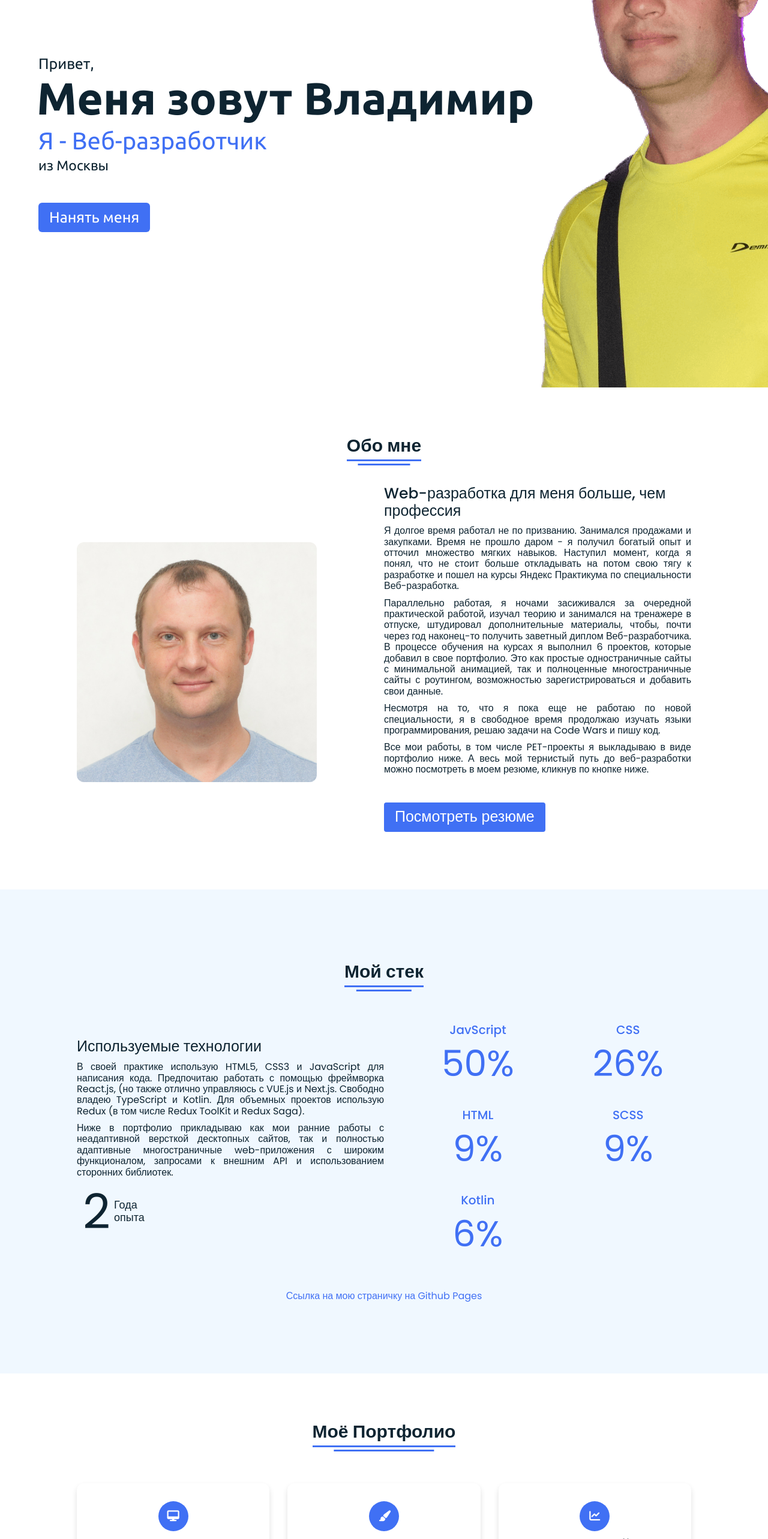
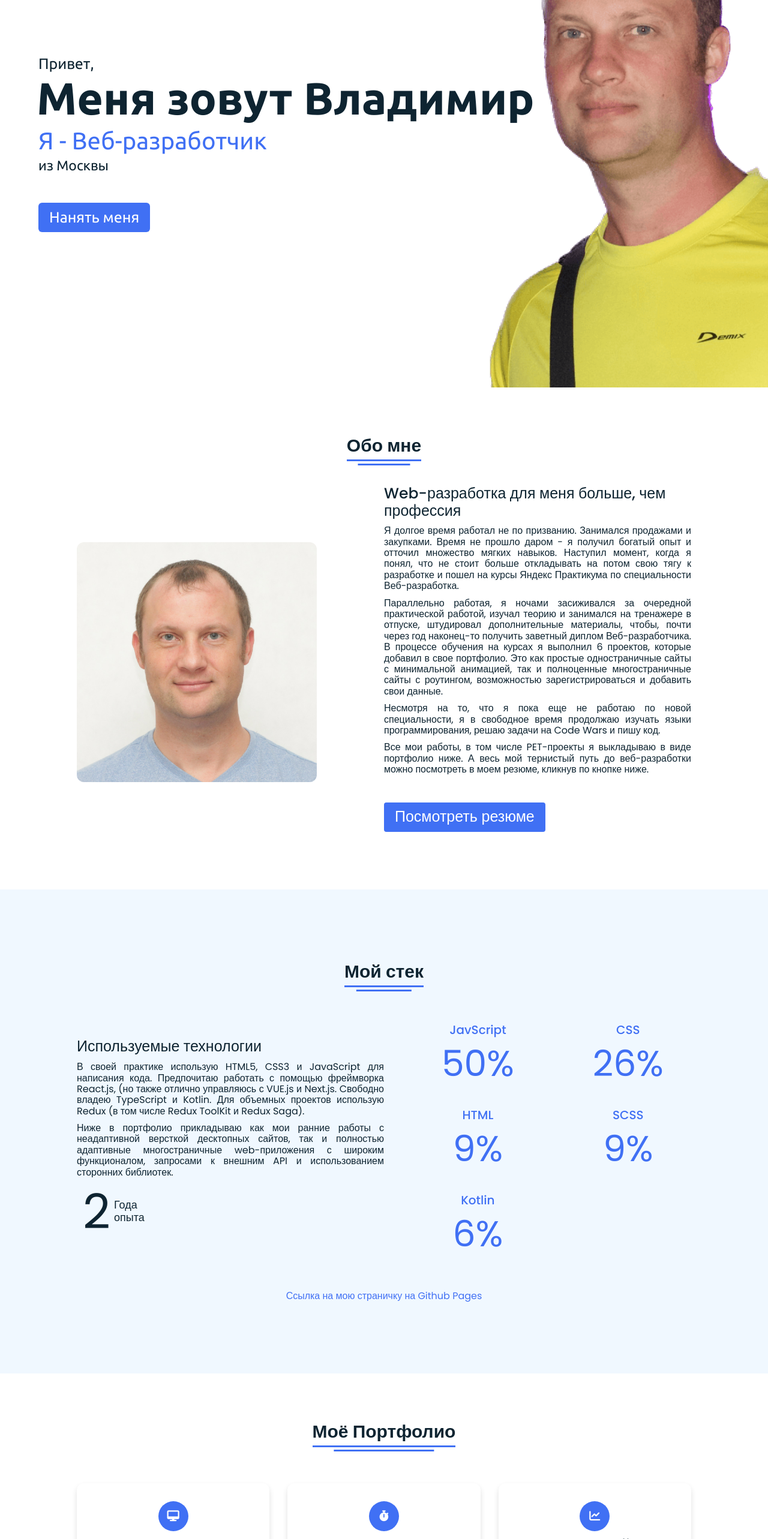
Before and after one commit to VladimirIvancha/react-advanced-portfolio-page, a React (Create React App) app: page / in a window 1280 px wide. Shown: the part 234-2800 px from the top of the page at 60% size. Built offline with nearby package versions, Linux system fonts and the light colour scheme.

Commit message:
refactor

```diff
--- a/package.json
+++ b/package.json
@@ -16,7 +16,8 @@
     "start": "react-scripts start",
     "build": "react-scripts build",
     "test": "react-scripts test",
-    "eject": "react-scripts eject"
+    "eject": "react-scripts eject",
+    "deploy": "npm run build && scp -r ./build/* vova-admin@192.168.1.238:/home/vova-admin/simple-portfolio-page"
   },
   "eslintConfig": {
     "extends": [
--- a/src/components/App/App.scss
+++ b/src/components/App/App.scss
@@ -209,8 +209,8 @@ body {
     height: 100vh;
     width: 100%;
     background: url(../assets/images/Background.png) no-repeat;
-    background-size: auto;
-    background-position: bottom -120px right -500px;
+    background-size: cover;
+    background-position: bottom -305px right -500px;
     background-attachment: fixed;
     font-family: "Ubuntu", sans-serif;
   }
@@ -277,6 +277,19 @@ body {
   & .home .button button:hover {
     border-color: #4070f4;
     background-color: #fff;
+    color: #4070f4;
+  }
+
+  & .home .button a {
+    text-decoration: none;
+    color: #fff;
+  }
+
+  & .home .button a:hover {
+    color: #4070f4;
+  }
+
+  & .home .button button:hover .home-link {
     color: #4070f4;
   }
 
@@ -586,7 +599,7 @@ body {
 
     &__links {
       color: #4070f4;
-      font-size: 18px;
+      font-size: 24px;
       margin: 0 6px;
     }
   }
--- a/src/components/ContactMe/ContactMe.jsx
+++ b/src/components/ContactMe/ContactMe.jsx
@@ -20,17 +20,31 @@ function ContactMe({ isEnLangActive }) {
           <p>{data.text1}</p>
           <p>{data.text2}</p>
           <div className="button">
-            <button>{data.btnText}</button>
+            <a href="mailto:Vladimir.Ivancha@mail.ru">
+              <button>{data.btnText}</button>
+            </a>
           </div>
           <div className="media-icons">
-            <a className="contact__links" href="#">
-              <i className="fab fa-facebook-f"></i>
+            <a
+              className="contact__links"
+              href="https://vk.com/vladimirivancha"
+              target="_blank"
+            >
+              <i className="fa-brands fa-vk"></i>
             </a>
-            <a className="contact__links" href="#">
-              <i className="fab fa-twitter"></i>
+            <a
+              className="contact__links"
+              href="https://telegram.me/VladimirIvancha"
+              target="_blank"
+            >
+              <i className="fa-brands fa-telegram"></i>
             </a>
-            <a className="contact__links" href="#">
-              <i className="fab fa-instagram"></i>
+            <a
+              className="contact__links"
+              href="https://www.linkedin.com/in/vladimir-ivancha"
+              target="_blank"
+            >
+              <i className="fa-brands fa-linkedin"></i>
             </a>
           </div>
         </div>
--- a/src/components/Footer/Footer.jsx
+++ b/src/components/Footer/Footer.jsx
@@ -5,7 +5,7 @@ function Footer() {
     <footer>
       <div className="text">
         <span>
-          Created By <a href="#">Vladimir Ivancha</a> | &#169; 2023 All Rights
+          E-mail: <a href="mailto:Vladimir.Ivancha@mail.ru">Vladimir.Ivancha@mail.ru</a> | &#169; 2023 All Rights
           Reserved
         </span>
       </div>
--- a/src/components/Home/Home.jsx
+++ b/src/components/Home/Home.jsx
@@ -1,7 +1,7 @@
 import React from "react";
 import { homeInitialDataEn, homeInitialDataRu } from "../../utils/initialData";
 
-function Home({isEnLangActive}) {
+function Home({ isEnLangActive }) {
   const data = !isEnLangActive ? homeInitialDataRu : homeInitialDataEn;
 
   return (
@@ -14,7 +14,9 @@ function Home({isEnLangActive}) {
           <div className="text-four">{data.location}</div>
         </div>
         <div className="button">
-          <button>{data.btnText}</button>
+          <a className="home-link" href="#contact">
+            <button>{data.btnText}</button>
+          </a>
         </div>
       </div>
     </section>
--- a/src/components/NavMenu/NavMenu.jsx
+++ b/src/components/NavMenu/NavMenu.jsx
@@ -61,21 +61,36 @@ function NavMenu({
                 handleCancelBtnClick={handleCancelBtnClick}
               />
             ))}
+            <div className="cancel-btn" onClick={handleCancelBtnClick}>
+              <i className="fas fa-times"></i>
+            </div>
             <div className={mobileMediaIconsClass}>
-                <a className="portfolioWebsite__navigation-menu-link" onClick={handleLangChange}>
+              <a
+                className="portfolioWebsite__navigation-menu-link"
+                onClick={handleLangChange}
+              >
                 <p>{mainData.lang}</p>
               </a>
-                <a className="portfolioWebsite__navigation-menu-link" onClick={handleThemeChange}>
+              <a
+                className="portfolioWebsite__navigation-menu-link"
+                onClick={handleThemeChange}
+              >
                 <i className={lightData.iconClass}></i>
               </a>
             </div>
           </ul>
         </div>
         <div className="media-icons">
-          <a className="portfolioWebsite__navigation-menu-link" onClick={handleLangChange}>
+          <a
+            className="portfolioWebsite__navigation-menu-link"
+            onClick={handleLangChange}
+          >
             <p>{mainData.lang}</p>
           </a>
-          <a className="portfolioWebsite__navigation-menu-link" onClick={handleThemeChange}>
+          <a
+            className="portfolioWebsite__navigation-menu-link"
+            onClick={handleThemeChange}
+          >
             <i className={lightData.iconClass}></i>
           </a>
         </div>
--- a/src/pages/index.css
+++ b/src/pages/index.css
@@ -191,8 +191,8 @@ body {
   height: 100vh;
   width: 100%;
   background: url(../assets/images/Background.png) no-repeat;
-  background-size: auto;
-  background-position: bottom -120px right -500px;
+  background-size: cover;
+  background-position: bottom -305px right -500px;
   background-attachment: fixed;
   font-family: "Ubuntu", sans-serif;
 }
@@ -251,6 +251,16 @@ body {
 .portfolioWebsite .home .button button:hover {
   border-color: #4070f4;
   background-color: #fff;
+  color: #4070f4;
+}
+.portfolioWebsite .home .button a {
+  text-decoration: none;
+  color: #fff;
+}
+.portfolioWebsite .home .button a:hover {
+  color: #4070f4;
+}
+.portfolioWebsite .home .button button:hover .home-link {
   color: #4070f4;
 }
 .portfolioWebsite section {
@@ -524,7 +534,7 @@ body {
 }
 .portfolioWebsite .contact__links {
   color: #4070f4;
-  font-size: 18px;
+  font-size: 24px;
   margin: 0 6px;
 }
 .portfolioWebsite_theme-dark .contact {
--- a/src/utils/initialData.js
+++ b/src/utils/initialData.js
@@ -147,7 +147,7 @@ const portfolioTitleEn = "My Portfolio";
 const portfolioInitialDataRu = [
   {
     id: "portfolio-01",
-    iconClass: "fas fa-tablet-alt",
+    iconClass: "fa-solid fa-graduation-cap",
     title: "Научиться учиться",
     text1:
       "Одностраничный сайт о теории, техниках и процессе обучения. Мои первые шаги в программировании.",
@@ -160,7 +160,7 @@ const portfolioInitialDataRu = [
   },
   {
     id: "portfolio-02",
-    iconClass: "fas fa-camera-retro",
+    iconClass: "fa-solid fa-car-side",
     title: "Cайт о путешествиях по России",
     text1:
       "Одностраничный сайт о путешествии по России. Знакомит с помощью фотографий и описывает впечатляющие места на территории России, которые можно посетить всей семьей с минимальными затратами.",
@@ -173,7 +173,7 @@ const portfolioInitialDataRu = [
   },
   {
     id: "portfolio-03",
-    iconClass: "fab fa-android",
+    iconClass: "fas fa-paint-brush",
     title: "Pet-проект Cool Colours",
     text1:
       "Одностраничный сайт с генерацией 5-ти рандомных цветов из всей палитры hex цветов.",
@@ -201,7 +201,7 @@ const portfolioInitialDataRu = [
   },
   {
     id: "portfolio-05",
-    iconClass: "fas fa-paint-brush",
+    iconClass: "fa-solid fa-stopwatch",
     title: "Pet-проект Pomodoro timer",
     text1:
       "Одностраничное приложение таймера обратного отсчета по системе Pomodoro Technique, заключающейся в интенсивной работе в течении 25 мин и отдыха в течении 5 мин с последующим повторением до 5 циклов работы.",
@@ -230,7 +230,7 @@ const portfolioInitialDataRu = [
 const portfolioInitialDataEn = [
   {
     id: "portfolio-01",
-    iconClass: "fas fa-tablet-alt",
+    iconClass: "fa-solid fa-graduation-cap",
     title: "How to Learn",
     text1:
       "One-page site about theory, techniques and learning process. My first steps in programming.",
@@ -243,7 +243,7 @@ const portfolioInitialDataEn = [
   },
   {
     id: "portfolio-02",
-    iconClass: "fas fa-camera-retro",
+    iconClass: "fa-solid fa-car-side",
     title: "Russian travel",
     text1:
       "One-page site about traveling in Russia. Introduces with the help of photographs and describes impressive places in Russia that can be visited by the whole family at minimal cost.",
@@ -256,7 +256,7 @@ const portfolioInitialDataEn = [
   },
   {
     id: "portfolio-03",
-    iconClass: "fab fa-android",
+    iconClass: "fas fa-paint-brush",
     title: "Pet-project Cool Colours",
     text1:
       "One-page site with the generation of 5 random colors from the entire palette of hex colors.",
@@ -284,7 +284,7 @@ const portfolioInitialDataEn = [
   },
   {
     id: "portfolio-05",
-    iconClass: "fas fa-paint-brush",
+    iconClass: "fa-solid fa-stopwatch",
     title: "Pet-project Pomodoro timer",
     text1:
       "A one-page countdown timer application based on the Pomodoro Technique system, which consists of intensive work for 25 minutes and rest for 5 minutes, followed by repetition of up to 5 cycles of work.",
```
Also changed, not shown: 1 other file (tests, documents, lock files or other folders). Lines whose indentation alone changed are shown as unchanged.
